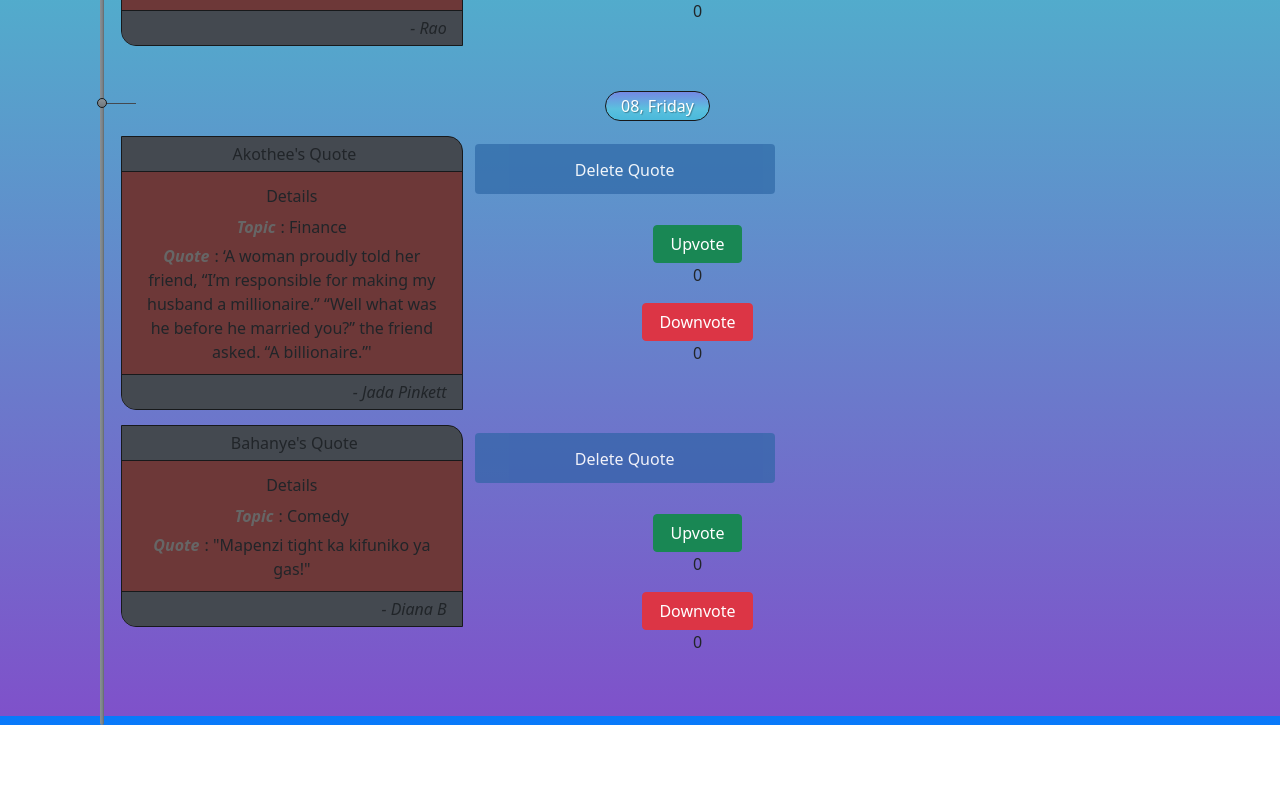
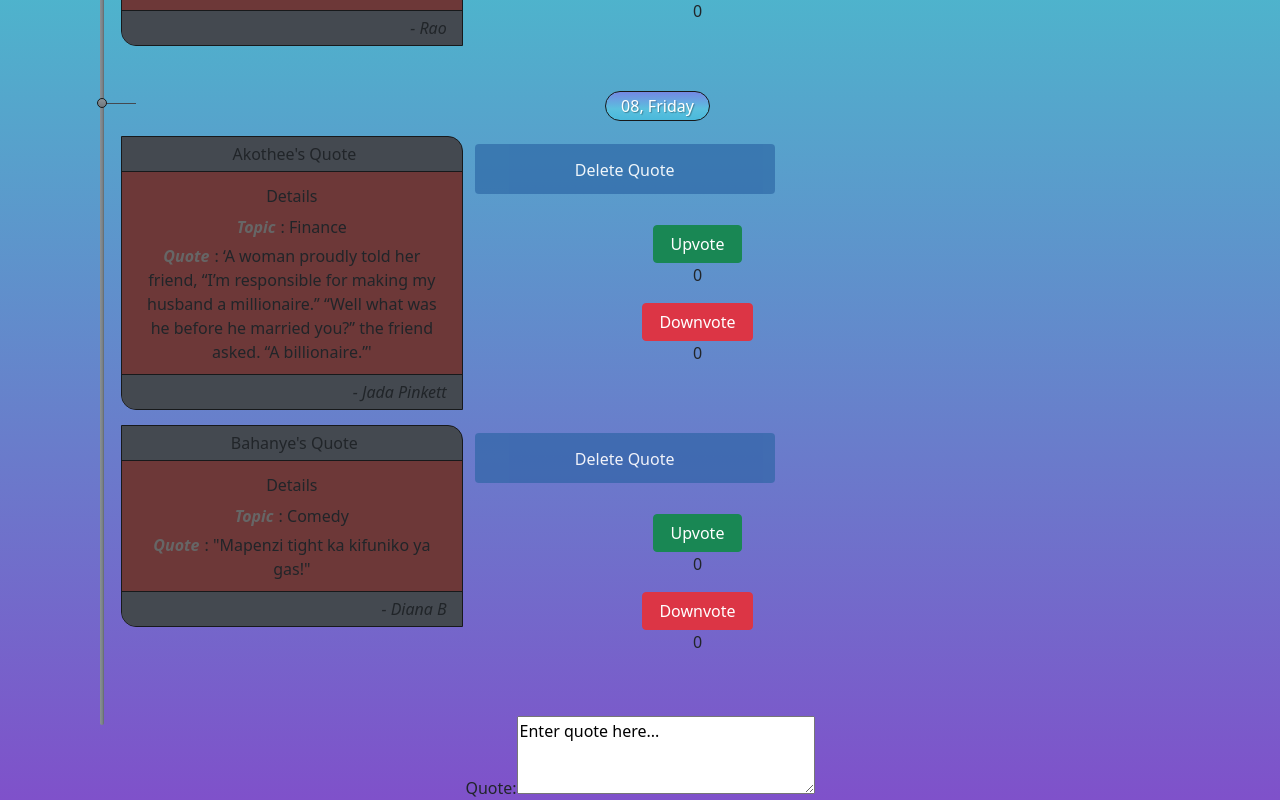
Before and after one commit to ItsMarvoKim/Quotify, an Angular app: page / in a window 1280 px wide. Shown: the part 1992-2792 px from the top of the page. Before the commit the page ends 2717 px from the top, so only its background shows below. Built offline with nearby package versions, Linux system fonts and the light colour scheme; a web font is replaced by a local one.

Commit message:
quote-form component added + quote text area set

```diff
--- a/src/app/app.component.css
+++ b/src/app/app.component.css
@@ -326,3 +326,7 @@ hr {
 #result{
     border-radius: 50%;
 }
+
+form{
+    text-align: center;
+}
--- a/src/app/app.component.html
+++ b/src/app/app.component.html
@@ -405,3 +405,8 @@
     </div>
   </div>
 </div>
+
+<form>
+  <label for="quote">Quote:</label>
+  <textarea rows="3" cols="30" name="quote" id="quote">Enter quote here...</textarea>
+</form>
--- a/src/app/app.module.ts
+++ b/src/app/app.module.ts
@@ -4,11 +4,13 @@ import { BrowserModule } from '@angular/platform-browser';
 import { AppRoutingModule } from './app-routing.module';
 import { AppComponent } from './app.component';
 import { VoteComponent } from './vote/vote.component';
+import { QuoteFormComponent } from './quote-form/quote-form.component';
 
 @NgModule({
   declarations: [
     AppComponent,
-    VoteComponent
+    VoteComponent,
+    QuoteFormComponent
   ],
   imports: [
     BrowserModule,
--- /dev/null
+++ b/src/app/quote-form/quote-form.component.html
@@ -0,0 +1,6 @@
+<!-- <form>
+    Description : <br />
+    <textarea rows = "5" cols = "50" name = "description">
+       Enter description here...
+    </textarea>
+ </form> -->
--- /dev/null
+++ b/src/app/quote-form/quote-form.component.ts
@@ -0,0 +1,15 @@
+import { Component, OnInit } from '@angular/core';
+
+@Component({
+  selector: 'app-quote-form',
+  templateUrl: './quote-form.component.html',
+  styleUrls: ['./quote-form.component.css']
+})
+export class QuoteFormComponent implements OnInit {
+
+  constructor() { }
+
+  ngOnInit(): void {
+  }
+
+}
```
Also changed, not shown: src/app/quote-form/quote-form.component.css (added), 1 other file (tests, documents, lock files or other folders).
